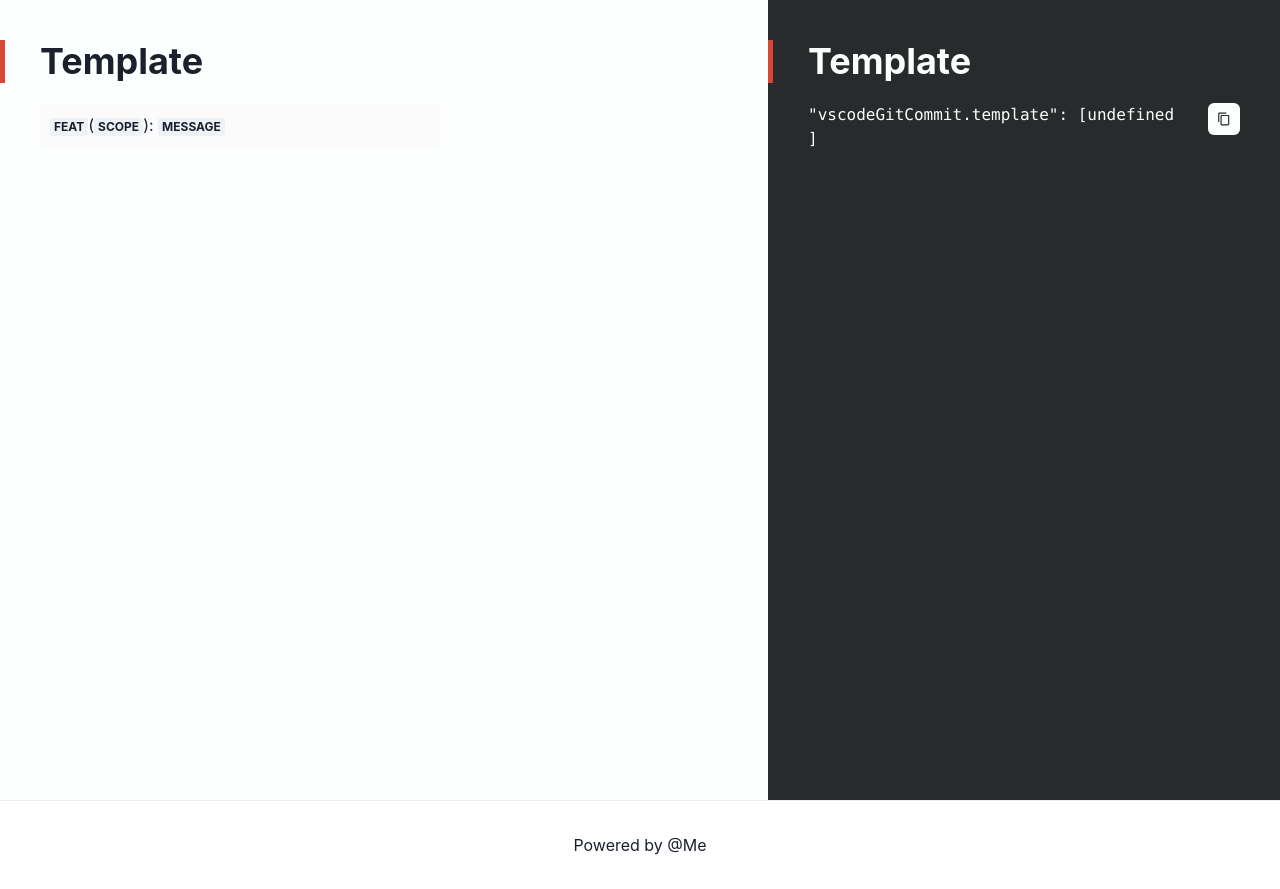
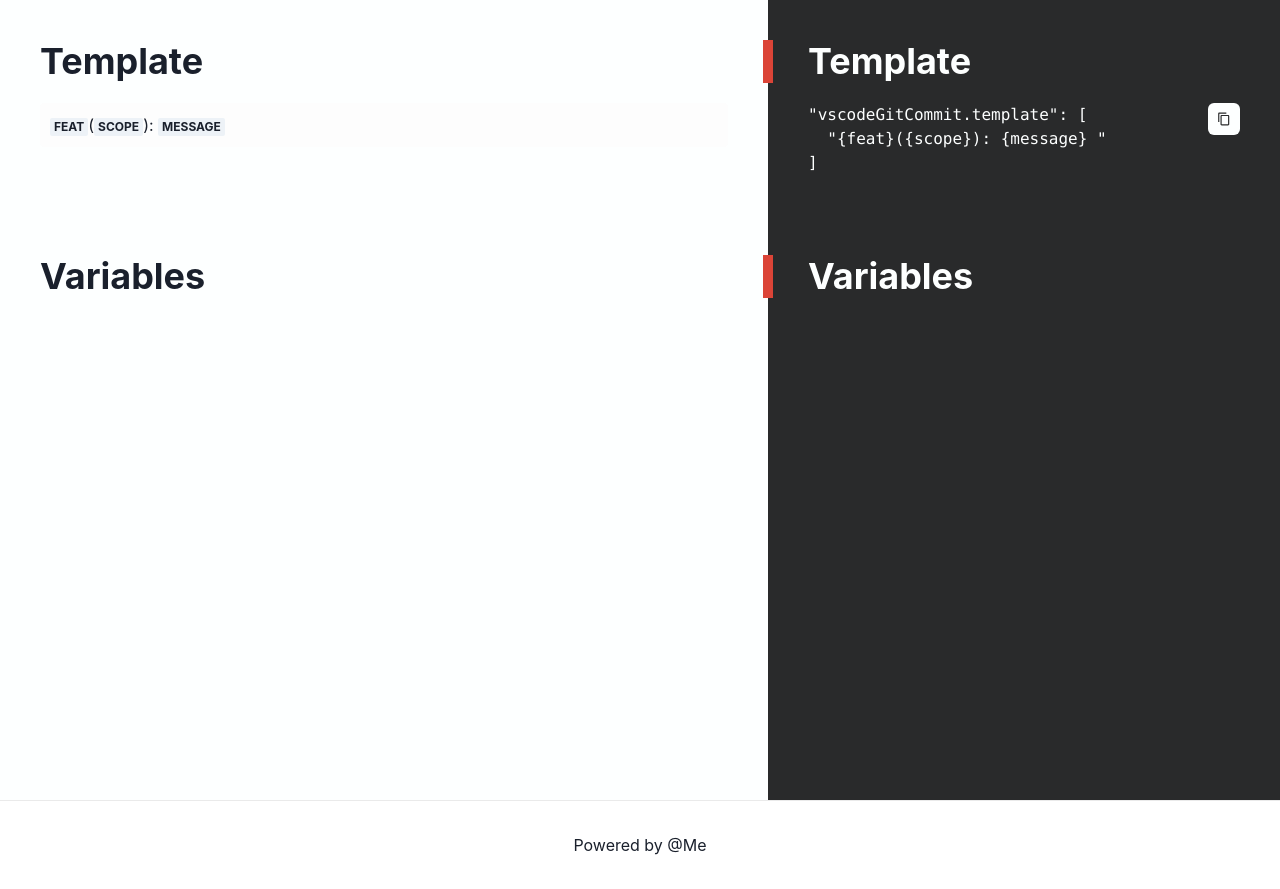
Before and after one commit to rioukkevin/vscode-git-commit, a Next.js app in the folder sandbox/: page / in a window 1280 px wide. Built offline with nearby package versions, Linux system fonts and the light colour scheme.

Commit message:
🐞fix(Style): update style

```diff
--- a/sandbox/components/TemplateInput.tsx
+++ b/sandbox/components/TemplateInput.tsx
@@ -1,4 +1,4 @@
-import React, { useState, useMemo, FC, useCallback } from 'react';
+import React, { useState, useMemo, FC, useCallback, useEffect } from 'react';
 import { createEditor, Descendant, Element, Node } from 'slate';
 import { Slate, Editable, withReact, RenderLeafProps } from 'slate-react';
 import styles from '../styles/Input.module.css';
@@ -17,6 +17,7 @@ const initialValue: Descendant[] = [
       { text: 'scope', variable: true },
       { text: '): ' },
       { text: 'message', variable: true },
+      { text: ' ' },
     ],
   },
 ];
@@ -36,6 +37,10 @@ const TemplateInput: FC<IProps> = (props) => {
     console.log(children.props.text.text);
   };
 
+  useEffect(() => {
+    props.onType(initialValue);
+  }, []);
+
   const renderLeaf = useCallback((props: RenderLeafProps) => {
     return <Leaf onClick={handleClickLeaf} {...props} />;
   }, []);
--- a/sandbox/pages/index.tsx
+++ b/sandbox/pages/index.tsx
@@ -28,6 +28,7 @@ const Home: NextPage = () => {
       </Head>
 
       <main className={styles.main}>
+        <div className={styles.line}>
           <div className={styles.left}>
             <CanvasTitle title="Template" />
             <TemplateInput onType={handleInputChange} />
@@ -35,6 +36,15 @@ const Home: NextPage = () => {
           <div className={styles.right}>
             <CodeTitle title="Template" />
             <TemplateRenderer template={template} />
+          </div>
+        </div>
+        <div className={styles.line}>
+          <div className={styles.left}>
+            <CanvasTitle title="Variables" />
+          </div>
+          <div className={styles.right}>
+            <CodeTitle title="Variables" />
+          </div>
         </div>
       </main>
 
--- a/sandbox/styles/CanvasTitle.module.css
+++ b/sandbox/styles/CanvasTitle.module.css
@@ -1,6 +1,7 @@
 .title {
   position: relative;
   margin-bottom: 20px;
+  width: 100%;
 }
 
 .title::before {
@@ -11,5 +12,5 @@
   background-color: #db4437;
   position: absolute;
   top: 0;
-  left: -40px;
+  right: -40px;
 }
--- a/sandbox/styles/Home.module.css
+++ b/sandbox/styles/Home.module.css
@@ -7,16 +7,26 @@
 
 .main {
   min-height: 100vh;
-  flex: 1;
+  height: 100vh;
+  display: flex;
+  flex-direction: column;
+  flex-wrap: nowrap;
+  background: linear-gradient();
+}
+
+.line {
   display: flex;
   flex-direction: row;
   flex-wrap: nowrap;
 }
 
+.line:last-child {
+  height: 100%;
+}
+
 .left,
 .right {
   flex-grow: 1;
-  min-height: 100vh;
   display: flex;
   flex-direction: column;
   padding: 40px;
--- a/sandbox/styles/Input.module.css
+++ b/sandbox/styles/Input.module.css
@@ -4,7 +4,8 @@
 
 .editor {
   min-width: 400px;
-  background-color: #fbfbfb;
+  width: 100%;
+  background-color: #fdfdfd;
   padding: 10px;
   border-radius: 4px;
 }
```
Lines whose indentation alone changed are shown as unchanged.
